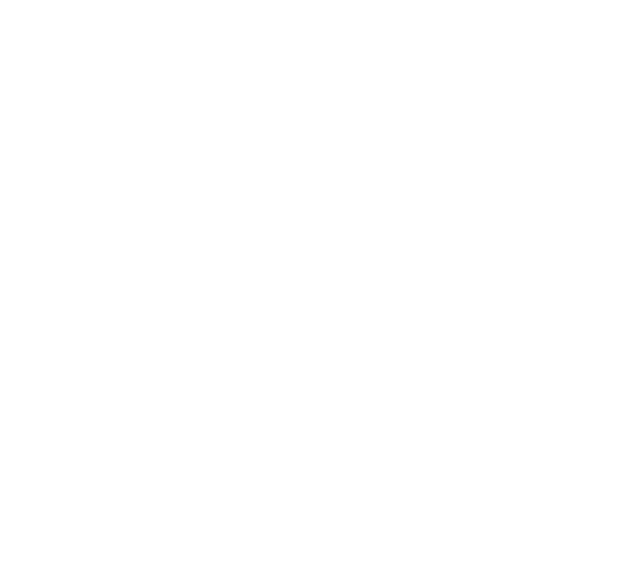
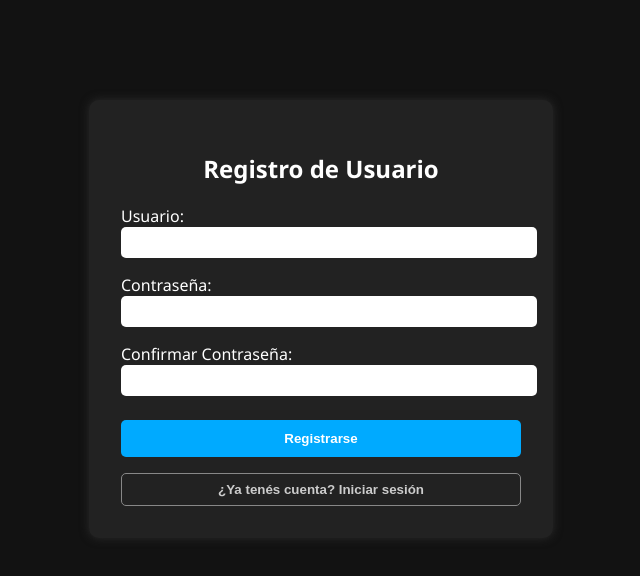
Before and after one commit to SLorenzatti12/TP4_Lorenzatti_Odetti_Pesce_Frontend, a React (Vite) app: page /register in a window 1280 px wide. Before the commit this address had no page. Shown: the top 576 px of the page, without its empty margins (319-959 px from the left). Built offline with nearby package versions, Linux system fonts and the light colour scheme.

Commit message:
Creacion del registro de Usuarios

```diff
--- a/src/App.jsx
+++ b/src/App.jsx
@@ -1,11 +1,11 @@
 import { Routes, Route, Navigate } from 'react-router-dom';
 import { useState } from 'react';
 import Login from './components/Login';
+import Register from './components/Register';
 import Dashboard from './components/Dashboard';
 import VistaAnual from './components/Calendar/VistaAnual';
 import VistaMensual from './components/Calendar/VistaMensual';
 import VistaSemanal from './components/Calendar/VistaSemanal';
-// import VistaDiaria from './components/Calendar/VistaDiaria';
 
 function App() {
   const [isAuthenticated, setIsAuthenticated] = useState(false);
@@ -14,11 +14,12 @@
     <Routes>
       <Route path="/" element={ isAuthenticated ? (<Navigate to="/dashboard" />) : (<Login onLoginSuccess={() => setIsAuthenticated(true)} />)}/>
 
+      <Route path='register' element={<Register />}/>
+
       <Route path="/dashboard" element={ isAuthenticated ? <Dashboard /> : <Navigate to="/" />}>
         <Route index element={<VistaAnual />} />
         <Route path="mensual" element={<VistaMensual />} />
         <Route path="semanal" element={<VistaSemanal />} />
-
         {/* <Route path="diaria" element={<VistaDiaria />} /> */}
       </Route>
 
--- a/src/components/Login.jsx
+++ b/src/components/Login.jsx
@@ -1,10 +1,12 @@
 import { useState } from 'react';
 import '../estilos/Login.css'; // Si querés estilos personalizados
+import { useNavigate } from 'react-router-dom';
 
 function Login({ onLoginSuccess }) {
   const [username, setUsername] = useState('');
   const [password, setPassword] = useState('');
   const [error, setError] = useState('');
+  const navigate = useNavigate();
 
   const handleSubmit = (e) => {
     e.preventDefault();
@@ -45,6 +47,10 @@
         {error && <p className="error">{error}</p>}
 
         <button type="submit">Ingresar</button>
+        <button className="registro-btn" onClick={() => navigate('/register')}>
+            ¿No tienes cuenta? Registrate
+        </button>
+
       </form>
     </div>
   );
--- /dev/null
+++ b/src/components/Register.jsx
@@ -0,0 +1,77 @@
+import { useState } from 'react';
+import '../estilos/Login.css'; // Reutiliza los estilos del Login
+import { useNavigate } from 'react-router-dom';
+
+function Register() {
+  const [username, setUsername] = useState('');
+  const [password, setPassword] = useState('');
+  const [confirmPassword, setConfirmPassword] = useState('');
+  const [error, setError] = useState('');
+  const navigate = useNavigate();
+
+  const handleSubmit = (e) => {
+    e.preventDefault();
+
+    if (password !== confirmPassword) {
+      setError('Las contraseñas no coinciden');
+      return;
+    }
+
+    // Guardado temporal en localStorage (puede cambiarse por backend)
+    const userData = { username, password };
+    localStorage.setItem('registeredUser', JSON.stringify(userData));
+
+    setError('');
+    navigate('/'); // Redirige al login
+  };
+
+  return (
+    <div className="login-container">
+      <h2>Registro de Usuario</h2>
+      <form onSubmit={handleSubmit}>
+        <label>
+          Usuario:
+          <input
+            type="text"
+            value={username}
+            onChange={(e) => setUsername(e.target.value)}
+            required
+          />
+        </label>
+
+        <label>
+          Contraseña:
+          <input
+            type="password"
+            value={password}
+            onChange={(e) => setPassword(e.target.value)}
+            required
+          />
+        </label>
+
+        <label>
+          Confirmar Contraseña:
+          <input
+            type="password"
+            value={confirmPassword}
+            onChange={(e) => setConfirmPassword(e.target.value)}
+            required
+          />
+        </label>
+
+        {error && <p className="error">{error}</p>}
+
+        <button type="submit">Registrarse</button>
+        <button
+          type="button"
+          className="registro-btn"
+          onClick={() => navigate('/')}
+        >
+          ¿Ya tenés cuenta? Iniciar sesión
+        </button>
+      </form>
+    </div>
+  );
+}
+
+export default Register;
--- a/src/estilos/Login.css
+++ b/src/estilos/Login.css
@@ -1,3 +1,10 @@
+body {
+    background-color: #121212;
+    color: #f0f0f0;
+    font-family: 'Poppins', sans-serif;
+    margin: 0;
+  }
+
 .login-container {
     font-family: 'Segoe UI', Tahoma, Geneva, Verdana, sans-serif;
     max-width: 400px;
@@ -6,7 +13,7 @@
     background-color: #222;
     color: #fff;
     border-radius: 10px;
-    box-shadow: 0 0 10px #444;
+    box-shadow: 0 0 10px #2b2b2b;
   }
 
   .login-container h2 {
@@ -46,3 +53,19 @@
     margin-top: 0.5rem;
     font-size: 0.9rem;
   }
+
+  .registro-btn {
+    margin-top: 1rem;
+    background-color: transparent;
+    border: 1px solid #888;
+    color: #ccc;
+    padding: 0.5rem 1rem;
+    border-radius: 5px;
+    cursor: pointer;
+    transition: 0.3s;
+  }
+
+  .registro-btn:hover {
+    background-color: #333;
+    color: #fff;
+  }
```
